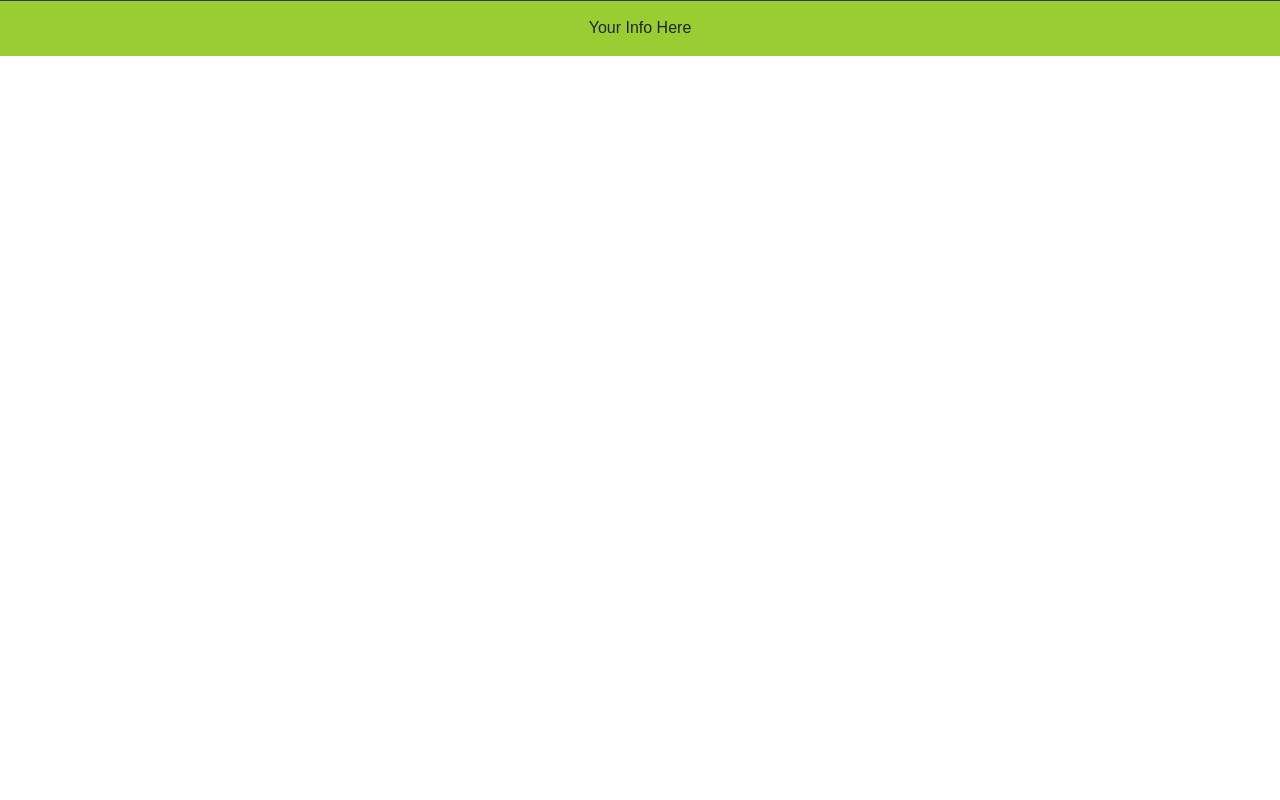
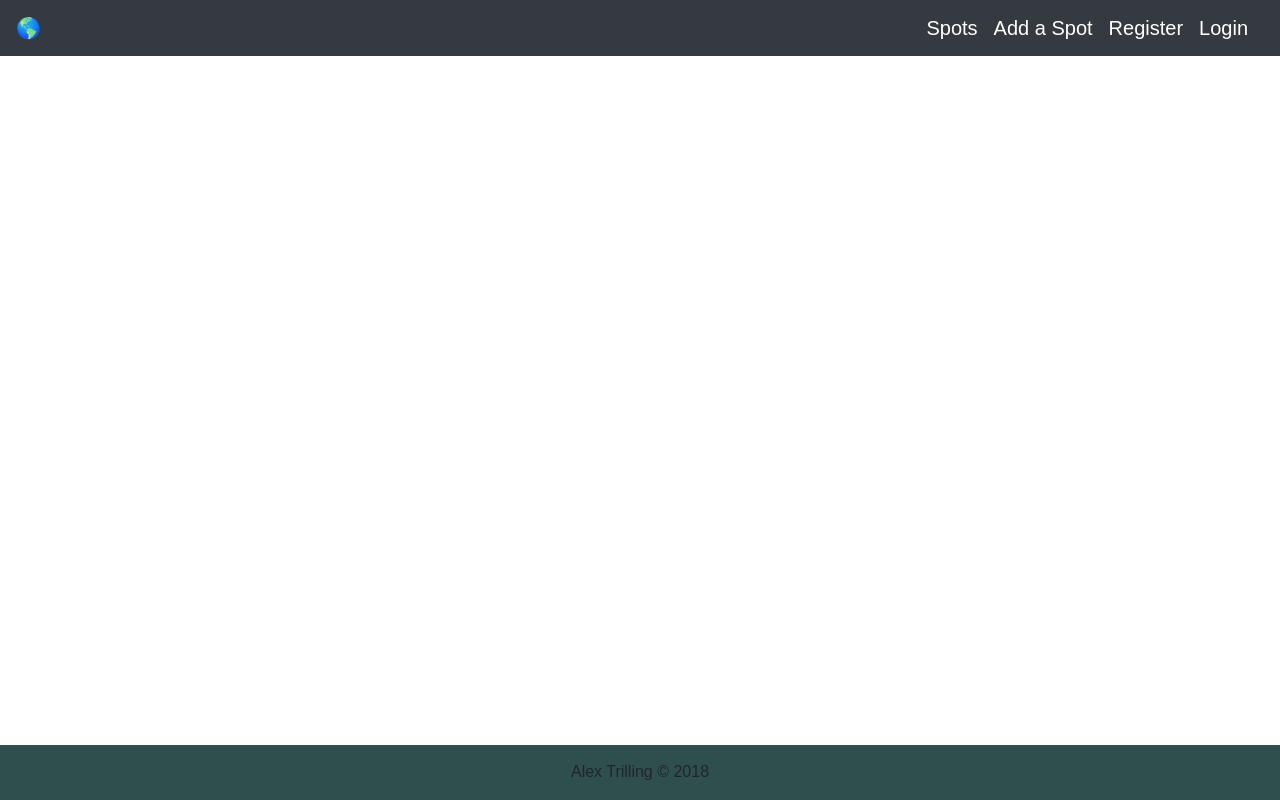
Before and after one commit to Atrill90/Study-Spot, a React (Create React App) app in the folder client/: page /Login in a window 1280 px wide. Built offline with nearby package versions, Linux system fonts and the light colour scheme.

Commit message:
server and Login component getting goin

```diff
--- a/client/src/components/Footer/Footer.css
+++ b/client/src/components/Footer/Footer.css
@@ -1,7 +1,7 @@
 .footer {
     width: 100%;
-    position: absolute;
+    position: fixed;
     bottom: 0;
     padding-top: 15px;
-	background-color: yellowgreen;
+	background-color: darkslategray;
 }
--- a/client/src/components/Footer/Footer.js
+++ b/client/src/components/Footer/Footer.js
@@ -4,7 +4,7 @@ import "./Footer.css";
 const Footer = () => (
 
 <footer className="footer">
-	<p id="footer-text" className="text-center"> Your Info Here </p>
+	<p id="footer-text" className="text-center"> Alex Trilling &copy; 2018 </p>
 </footer>
 
 )
--- a/client/src/components/Users/LoginForm/index.js
+++ b/client/src/components/Users/LoginForm/index.js
@@ -0,0 +1 @@
+export { default } from "./LoginForm";
--- a/client/src/pages/Login/index.js
+++ b/client/src/pages/Login/index.js
@@ -0,0 +1 @@
+export { default } from "./Login";
```
Also changed, not shown: client/src/components/Users/LoginForm/LoginForm.js (+27 -0 lines), client/src/pages/Login/Login.js (+9 -0 lines), client/src/App.js (indentation only), client/src/utils/API.js (added).
